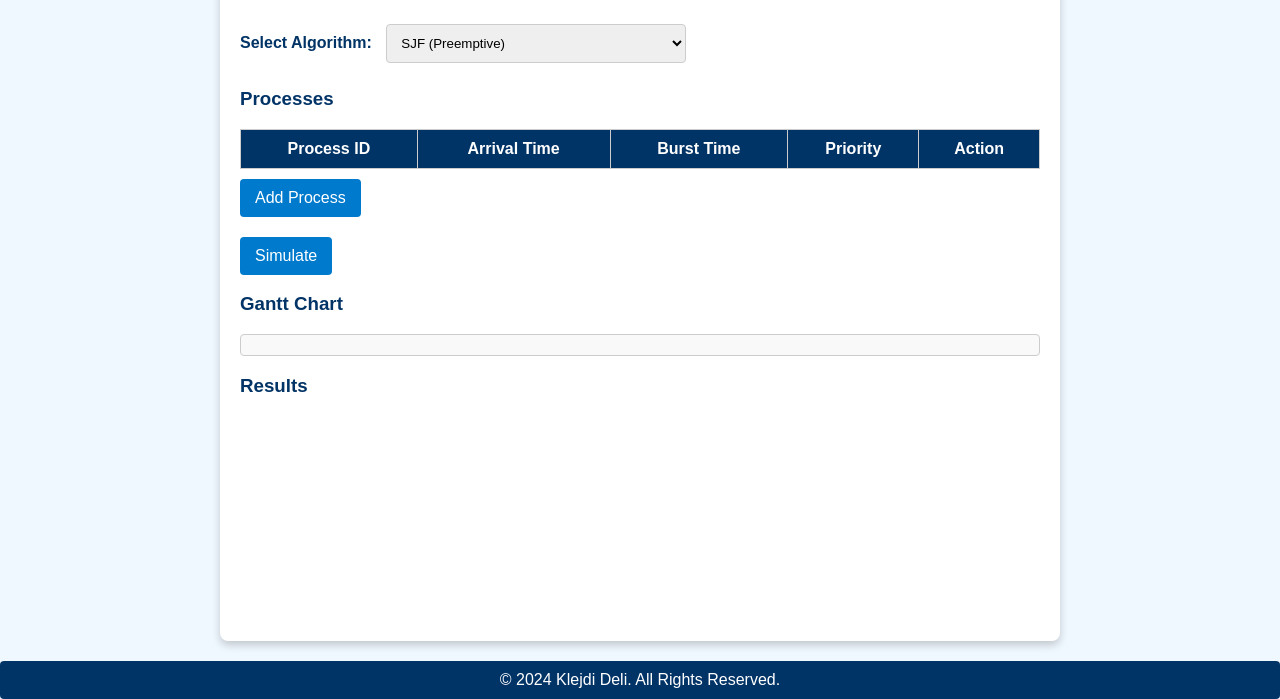
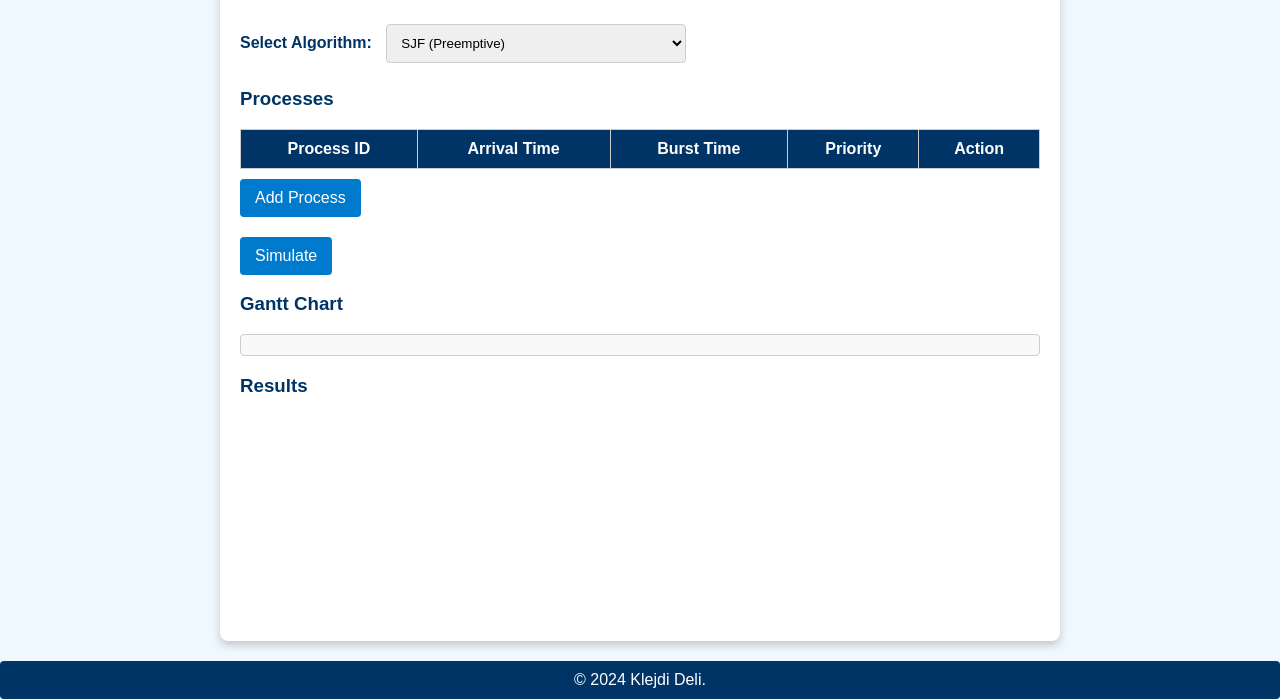
Before and after one commit to KlejdiD/CPUSchedulingAlgorithmSimulator, a plain HTML site: page index.html in a window 1280 px wide. Shown: the part 101-800 px from the top of the page. Drawn offline with Linux system fonts and the light colour scheme.

Commit message:
update the rights at the footer of website

```diff
--- a/index.html
+++ b/index.html
@@ -50,7 +50,7 @@
     </div>
 
     <footer>
-        &copy; 2024 Klejdi Deli. All Rights Reserved.
+        &copy; 2024 Klejdi Deli.
     </footer>
     <script src="script.js"></script>
 </body>
```
